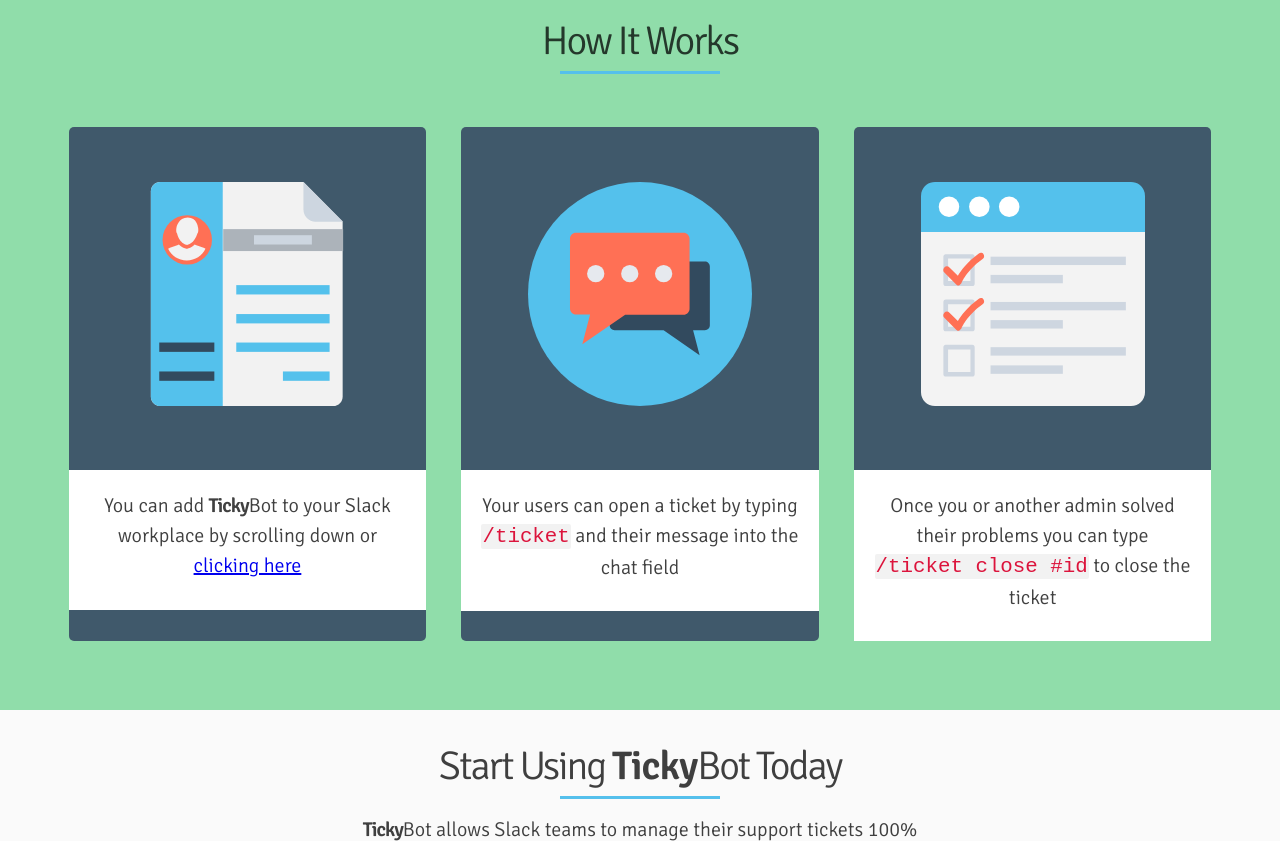
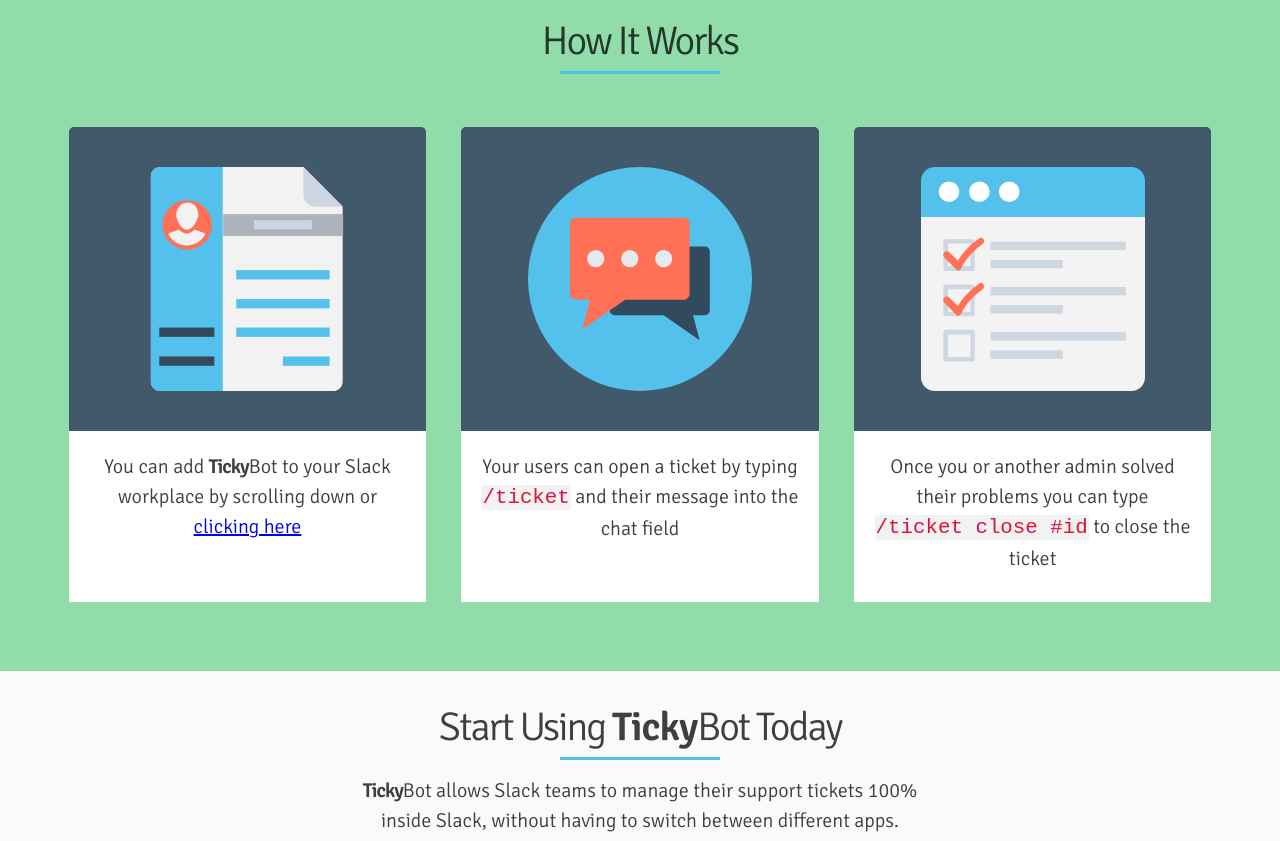
Before and after one commit to SaraSweetie/chingu-v8-solo-t1, a plain HTML site: page index.html in a window 1280 px wide. Shown: the part 1080-1921 px from the top of the page. Drawn offline with Linux system fonts and the light colour scheme.

Commit message:
3 col equal height figcaption fixed

```diff
--- a/styles.css
+++ b/styles.css
@@ -141,9 +141,10 @@ section {
 #home p {
 	color: #ffffff;
 	font-size: 1.7rem;
-	margin: 1% 0 2% 0;
+	margin: 1% auto 2% auto;
 	padding: 0 2%;
 	font-weight: 300;
+	max-width: 400px;
 }
 #home .tickybot {
 	width: 375px;
@@ -179,15 +180,20 @@ section {
 	margin:1.5%;
 	background-color: #40596b;
 	border-radius: 5px;
+	display: flex;
+	flex-direction: column;
+	align-items: stretch;
+	align-items: center;
 }
 #features img {
 	max-width: 224px;
-	padding: 55px 3%;
+	margin: 40px 20px;
 }
 #features figcaption{
 	width: 90%;
 	padding: 6% 5% 8% 5%;
 	background-color: #ffffff;
+	flex: 1 auto;
 }
 code {
 	background-color: #f2f2f2;
```
